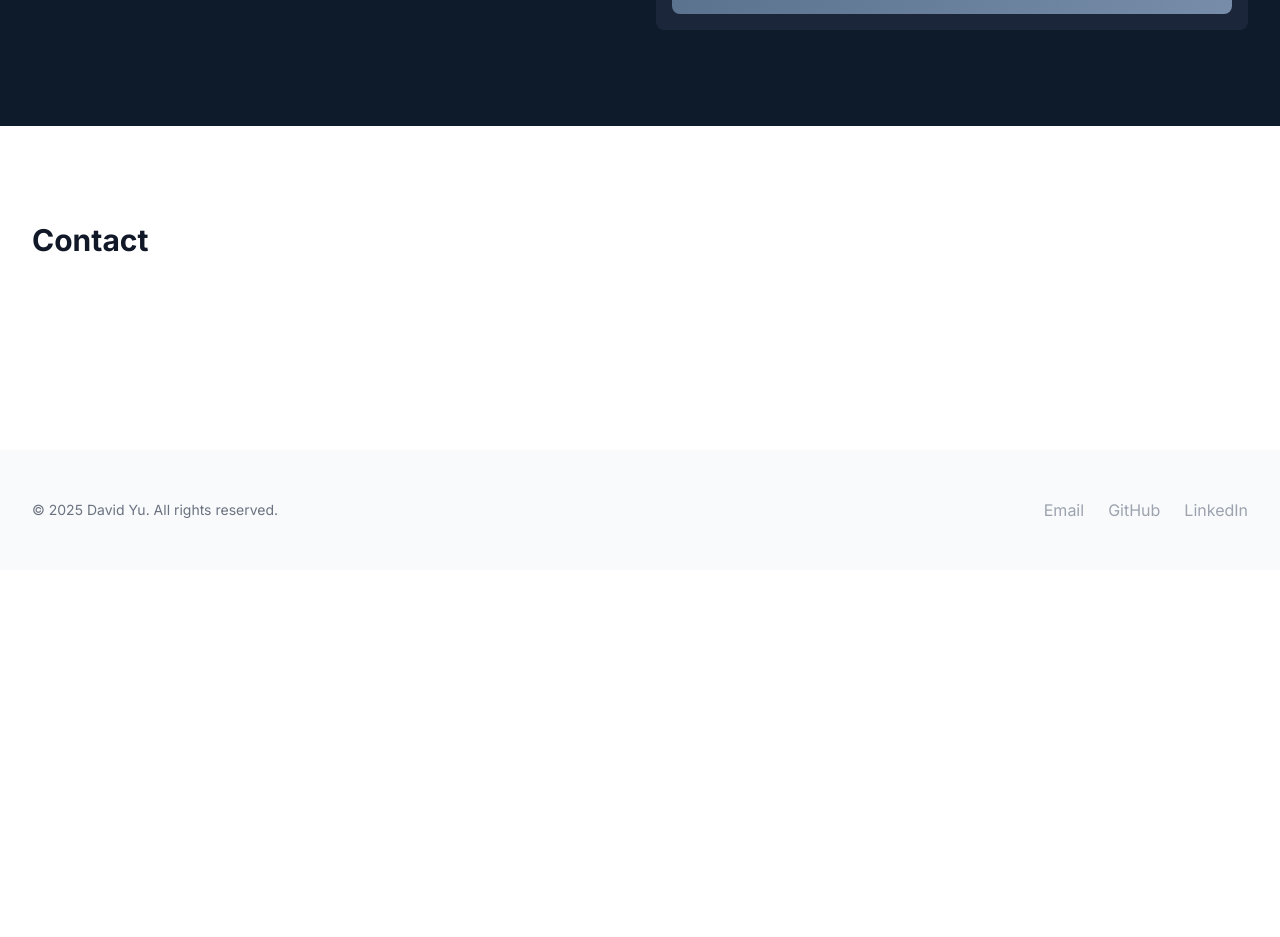
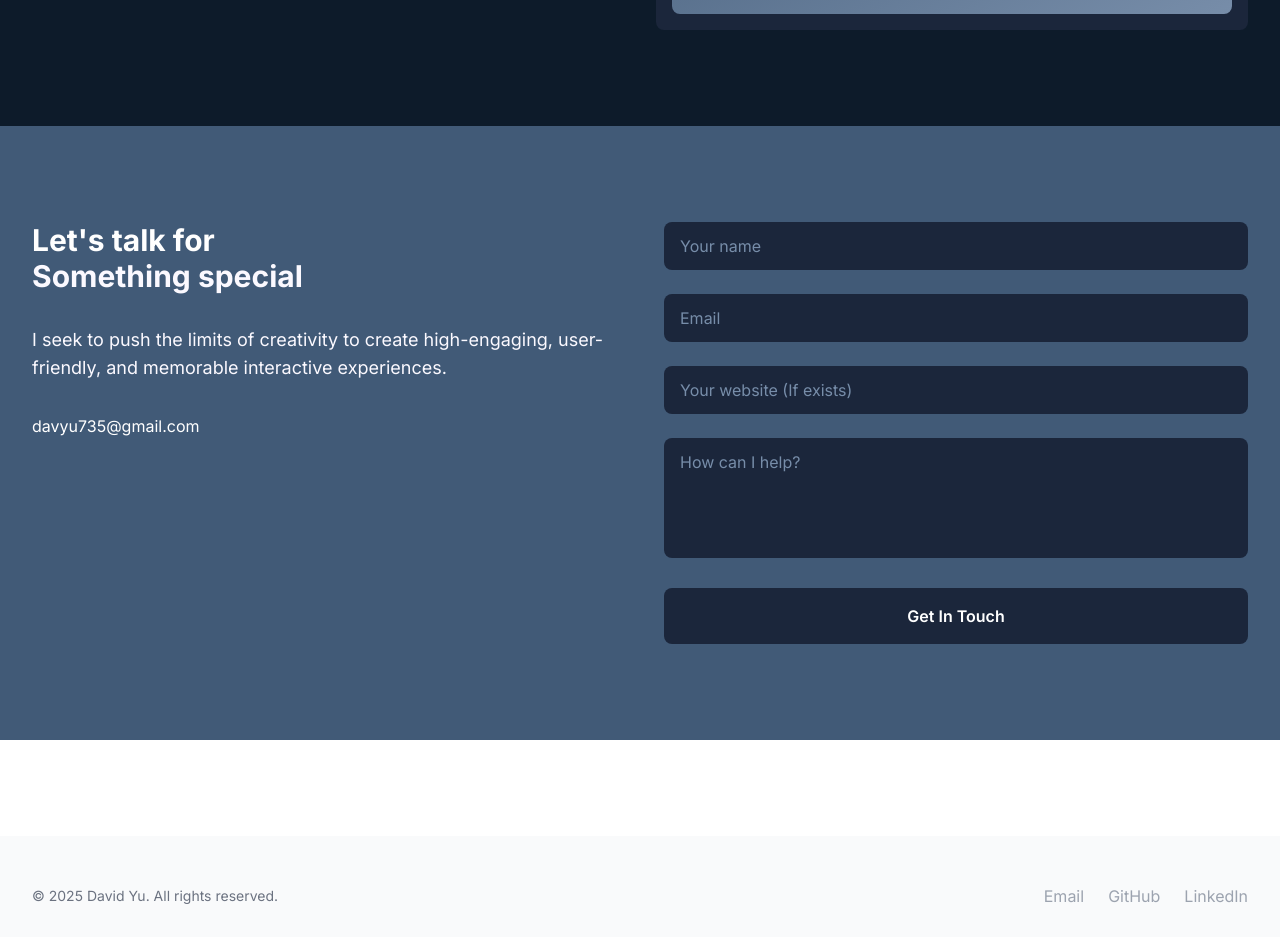
Before and after one commit to DavidYu75/thedavidyu, a Next.js app: page / in a window 1280 px wide. Shown: the part 2860-3797 px from the top of the page. Before the commit the page ends 3430 px from the top, so only its background shows below. Built offline with nearby package versions, Linux system fonts and the light colour scheme.

Commit message:
base contact section

```diff
--- a/src/app/page.tsx
+++ b/src/app/page.tsx
@@ -1,7 +1,7 @@
 import Hero from '@/components/sections/Hero'
 import Projects from '@/components/sections/Projects'
 import Experience from '@/components/sections/Experience'
-import { Contact } from '@/components/sections/Contact'
+import Contact from '@/components/sections/Contact'
 import { NavBar } from '@/components/layout/NavBar'
 import { Footer } from '@/components/layout/Footer'
 
--- a/src/components/sections/Contact.tsx
+++ b/src/components/sections/Contact.tsx
@@ -1,7 +1,93 @@
-export function Contact() {
-    return (
-      <section id="contact" className="section-padding">
-        <h2 className="text-3xl font-bold">Contact</h2>
-      </section>
-    )
-  }
+'use client';
+
+import { motion } from 'framer-motion';
+
+const Contact = () => {
+  const handleSubmit = (e: React.FormEvent<HTMLFormElement>) => {
+    e.preventDefault();
+    // Form submission logic here
+  };
+
+  return (
+    <section id="contact" className="py-24 bg-[#415A77]">
+      <div className="mx-auto max-w-7xl px-4 sm:px-6 lg:px-8">
+        <div className="grid grid-cols-1 gap-12 lg:grid-cols-2">
+          {/* Left Column - Contact Info */}
+          <motion.div
+            initial={{ opacity: 0, y: 20 }}
+            whileInView={{ opacity: 1, y: 0 }}
+            transition={{ duration: 0.5 }}
+            viewport={{ once: true }}
+            className="space-y-8"
+          >
+            <div>
+              <h2 className="text-3xl font-bold text-white">Let&#39;s talk for</h2>
+              <h2 className="text-3xl font-bold text-[#FBF9FF]">Something special</h2>
+            </div>
+            <p className="text-lg text-[#FBF9FF]">
+              I seek to push the limits of creativity to create high-engaging, user-friendly,
+              and memorable interactive experiences.
+            </p>
+            <div className="space-y-4">
+              <a
+                href="mailto:davyu735@gmail.com"
+                className="block text-white hover:text-[#FBF9FF] transition-colors"
+              >
+                davyu735@gmail.com
+              </a>
+            </div>
+          </motion.div>
+
+          {/* Right Column - Contact Form */}
+          <motion.div
+            initial={{ opacity: 0, y: 20 }}
+            whileInView={{ opacity: 1, y: 0 }}
+            transition={{ duration: 0.5, delay: 0.2 }}
+            viewport={{ once: true }}
+          >
+            <form onSubmit={handleSubmit} className="space-y-6">
+              <div>
+                <input
+                  type="text"
+                  placeholder="Your name"
+                  className="w-full px-4 py-3 bg-[#1B263B] text-white rounded-lg focus:outline-none focus:ring-2 focus:ring-[#778DA9] placeholder:text-[#778DA9]"
+                />
+              </div>
+              <div>
+                <input
+                  type="email"
+                  placeholder="Email"
+                  className="w-full px-4 py-3 bg-[#1B263B] text-white rounded-lg focus:outline-none focus:ring-2 focus:ring-[#778DA9] placeholder:text-[#778DA9]"
+                />
+              </div>
+              <div>
+                <input
+                  type="text"
+                  placeholder="Your website (If exists)"
+                  className="w-full px-4 py-3 bg-[#1B263B] text-white rounded-lg focus:outline-none focus:ring-2 focus:ring-[#778DA9] placeholder:text-[#778DA9]"
+                />
+              </div>
+              <div>
+                <textarea
+                  placeholder="How can I help?"
+                  rows={4}
+                  className="w-full px-4 py-3 bg-[#1B263B] text-white rounded-lg focus:outline-none focus:ring-2 focus:ring-[#778DA9] placeholder:text-[#778DA9] resize-none"
+                ></textarea>
+              </div>
+              <motion.button
+                whileHover={{ scale: 1.02 }}
+                whileTap={{ scale: 0.98 }}
+                type="submit"
+                className="w-full px-8 py-4 bg-[#1B263B] text-white rounded-lg font-semibold hover:bg-[#0D1B2A] transition-colors"
+              >
+                Get In Touch
+              </motion.button>
+            </form>
+          </motion.div>
+        </div>
+      </div>
+    </section>
+  );
+};
+
+export default Contact;
```
